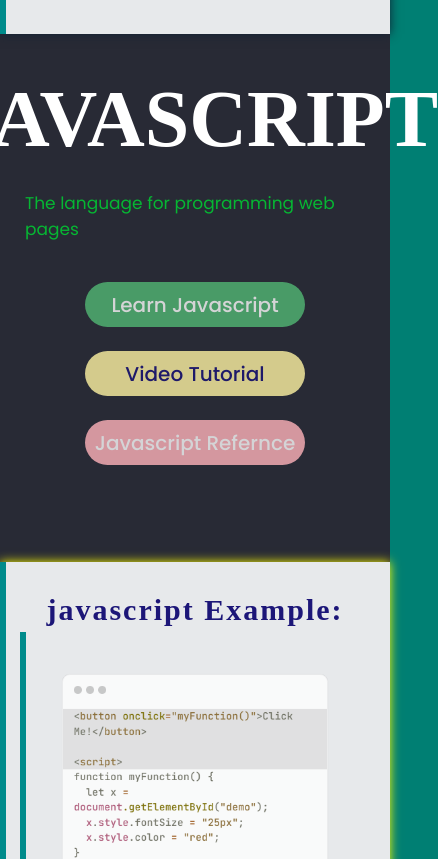
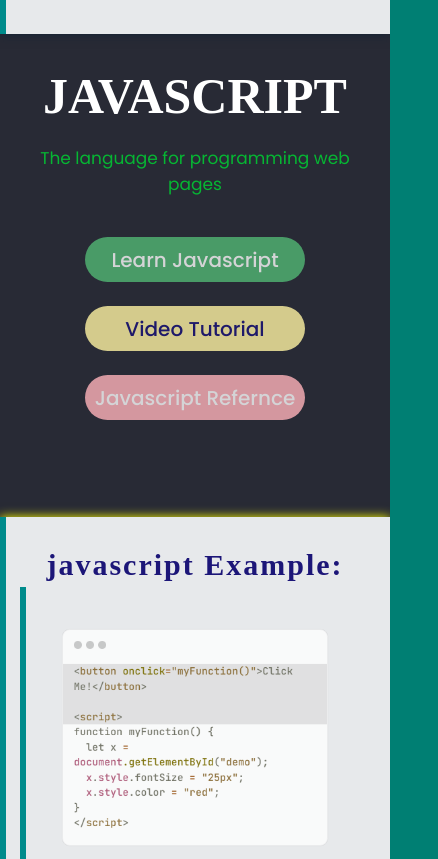
Before and after one commit to Rashidy24/learning.site, a plain HTML site: page index.html in a window 390 px wide. Shown: the part 8353-9212 px from the top of the page, 438 px wide, since content can reach past the window. Drawn offline with nearby package versions, Linux system fonts and the light colour scheme; a web font is replaced by a local one.

Commit message:
fix js partion

```diff
--- a/stylesheet/master.css
+++ b/stylesheet/master.css
@@ -1634,4 +1634,12 @@ section .button button:hover {
         width: 350px;
     }
 
-}
+    .js6 .js  span  {
+        font-size: 5rem;
+    }
+
+    .js6 .js  p  {
+        text-align: center;
+    }
+
+}
```
